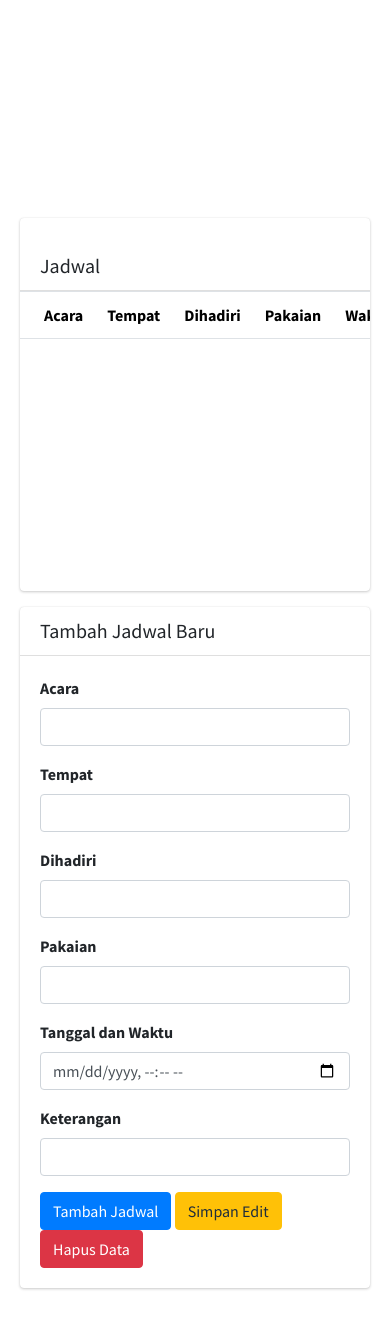
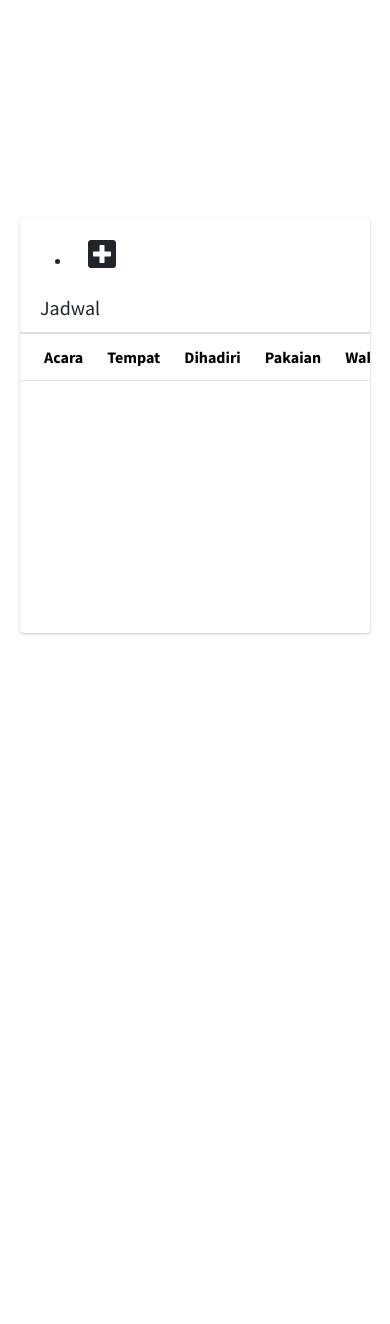
Before and after one commit to MuhammadIrwanFirdaus/full-kalender, a PHP site: page / in a window 390 px wide. Shown: the part 753-2077 px from the top of the page. After the commit the page ends 1388 px from the top, so only its background shows below. Run offline with PHP 8.4, Linux system fonts and the light colour scheme; data comes from the database, SQL or seed files in the repository; lists and menus that the app fills with data are empty; some libraries are stand-ins or nearby versions.

Commit message:
update navbar form

```diff
--- /dev/null
+++ b/dist/css/kalender.css
@@ -0,0 +1,112 @@
+  /* Warna latar belakang untuk baris ganjil */
+  table tr:nth-child(odd) {
+    background-color: #f2f2f2;
+}
+
+
+#calendar {
+    background-color: blue;
+    color:black; /* Atur warna teks agar kontras dengan latar belakang */
+}
+  /* Gaya hover pada baris tabel */
+table tr:hover {
+    background-color: #ddd;
+}
+.navbar {
+    z-index: 2;
+}
+        /* Memusatkan kontainer secara horizontal */
+        .container {
+            margin: 0 auto;
+            text-align: center; /* Memusatkan isi secara horizontal */
+            max-width: 800px; /* Tetapkan lebar maksimum sesuai kebutuhan */
+        }
+
+        /* Memusatkan kontainer secara vertikal (opsional) */
+        .container {
+            height: 100vh; /* Tetapkan tinggi tertentu atau gunakan metode lain untuk menentukan tinggi */
+            display: flex;
+            flex-direction: column;
+            justify-content: center;
+        }
+
+#notification {
+        background-color: #f8f8f8;
+        border: 1px solid #ddd;
+        padding: 10px;
+        margin-top: 10px;
+        text-align: center;
+    }
+
+    /* Kalender styling */
+#calendar {
+    max-width: 800px;
+    margin: 0 auto;
+    z-index: 1;
+    margin-left: 10px;
+    position: relative;
+}
+
+#content {
+    flex: 1; /* Ini akan mengisi sisa ruang di sebelah kanan sidebar */
+    padding: 20px; /* Atur jarak dari tepi konten utama */
+    z-index: 1;
+}
+#addEventForm {
+            display: none;
+            max-width: 600px; /* Sesuaikan lebar maksimum sesuai kebutuhan Anda */
+    margin: 0 auto; /* Memusatkan form secara horizontal */
+}
+.close-button {
+    float: right; /* Menggeser tombol ke kiri */
+    margin-left: 60px; /* Memberi jarak sebelah kanan tombol "close" */
+    background: none;
+    border: none;
+    cursor: pointer;
+    font-size: 16px;
+    color: red; /* Warna merah untuk tombol "close" */
+}
+
+.fa-plus-square {
+    font-size: 32px; /* Sesuaikan ukuran ikon sesuai kebutuhan Anda */
+}
+        /* Center the form navbar horizontally and vertically */
+        .form-navbar {
+            display: flex;
+            justify-content: left; /* Horizontal centering */
+            align-items: center; /* Vertical centering */
+        }
+
+           /* Tambahkan gaya CSS untuk mengatur tampilan responsif */
+           @media (max-width: 768px) {
+            .wrapper {
+                padding-left: 0; /* Hapus padding kiri pada wrapper */
+
+            }
+            .form-control {
+                max-width: 100%; /* Maksimum lebar input saat layar kecil */
+            }
+
+            .wrapper.toggled {
+                padding-left: 250px; /*Kembalikan padding kiri saat sidebar terbuka */
+            }
+
+            /* Tambahkan gaya CSS untuk mengatur tampilan kalender dan tabel pada layar kecil */
+            #calendar {
+                margin-left: -15px; /* Koreksi margin untuk kalender */
+            }
+
+            .card-title {
+                font-size: 1.25rem; /* Ukuran font judul card */
+            }
+        }
+
+        .button-with-margin {
+    margin: 10px; /* Sesuaikan nilai 10px sesuai dengan kebutuhan jarak yang Anda inginkan */
+}
+
+                    /* CSS untuk tabel responsif */
+            .responsive-table {
+                overflow-x: auto;
+                white-space: nowrap;
+            }
--- a/index.php
+++ b/index.php
@@ -13,97 +13,17 @@
 <!-- Theme style -->
     <link rel="stylesheet" href="dist/css/adminlte.min.css">
 
+    <link rel="stylesheet" href="dist/css/kalender.css">
+
     <script src="assets/jquery.min.js"></script>
     <script src="assets/jquery-ui.min.js"></script>
     <script src="assets/moment.min.js"></script>
     <script src="assets/fullcalendar.min.js"></script>
     <script src="plugin-fa/bootstrap/js/bootstrap.bundle.min.js"></script>
 
-    <style>
-  /* Warna latar belakang untuk baris ganjil */
-table tr:nth-child(odd) {
-    background-color: #f2f2f2;
-}
-
-#calendar {
-    background-color: blue;
-    color:black; /* Atur warna teks agar kontras dengan latar belakang */
-}
-  /* Gaya hover pada baris tabel */
-table tr:hover {
-    background-color: #ddd;
-}
-        /* Memusatkan kontainer secara horizontal */
-        .container {
-            margin: 0 auto;
-            text-align: center; /* Memusatkan isi secara horizontal */
-            max-width: 800px; /* Tetapkan lebar maksimum sesuai kebutuhan */
-        }
-
-        /* Memusatkan kontainer secara vertikal (opsional) */
-        .container {
-            height: 100vh; /* Tetapkan tinggi tertentu atau gunakan metode lain untuk menentukan tinggi */
-            display: flex;
-            flex-direction: column;
-            justify-content: center;
-        }
-
-#notification {
-        background-color: #f8f8f8;
-        border: 1px solid #ddd;
-        padding: 10px;
-        margin-top: 10px;
-        text-align: center;
-    }
-
-    /* Kalender styling */
-#calendar {
-    max-width: 800px;
-    margin: 0 auto;
-    z-index: 1;
-    margin-left: 10px;
-    position: relative;
-}
-
-#content {
-    flex: 1; /* Ini akan mengisi sisa ruang di sebelah kanan sidebar */
-    padding: 20px; /* Atur jarak dari tepi konten utama */
-}
+</head>
 
 
-           /* Tambahkan gaya CSS untuk mengatur tampilan responsif */
-           @media (max-width: 768px) {
-            .wrapper {
-                padding-left: 0; /* Hapus padding kiri pada wrapper */
-
-            }
-            .form-control {
-                max-width: 100%; /* Maksimum lebar input saat layar kecil */
-            }
-
-            .wrapper.toggled {
-                padding-left: 250px; /*Kembalikan padding kiri saat sidebar terbuka */
-            }
-
-            /* Tambahkan gaya CSS untuk mengatur tampilan kalender dan tabel pada layar kecil */
-            #calendar {
-                margin-left: -15px; /* Koreksi margin untuk kalender */
-            }
-
-            .card-title {
-                font-size: 1.25rem; /* Ukuran font judul card */
-            }
-        }
-
-                    /* CSS untuk tabel responsif */
-            .responsive-table {
-                overflow-x: auto;
-                white-space: nowrap;
-            }
-
-</style>
-
-</head>
 <body>
     <div class="wrapper">
                     <!-- Sidebar -->
@@ -131,8 +51,6 @@ table tr:hover {
             <br>
             <div class="container">
                 <div id="calendar"></div>
-                <!-- <div id="notification"></div> -->
-
             </div>
 
             <?php
@@ -153,7 +71,66 @@ table tr:hover {
                 <div class="col-12">
                     <div class="card">
                     <div class="card-header">
-                        <br>
+                    <div>
+                <!-- Formulir untuk menambahkan data baru -->
+        <ul class="form-navbar ml-auto">
+        <li class="nav-item dropdown">
+            <a class="nav-link" data-toggle="dropdown" href="#" aria-expanded="false">
+                <i class="fas fa-plus-square" id="showFormButton"></i>
+            </a>
+            <div class="dropdown-menu dropdown-menu-lg dropdown-menu-right" style="center: inherit; center: 0px;">
+            <div class="row">
+            <div class="col-12">
+                <div class="card">
+                    <div class="card-header">
+                        <h3 class="card-title">Tambah Jadwal Baru</h3>
+                        <button class="close-button" onclick="closeFormNavbar()">
+                    <i class="fas fa-times"></i> <!-- Ikon X (close) -->
+                </button>
+                    </div>
+                    <!-- Formulir -->
+                    <div class="card-body">
+                        <form id="addEventForm">
+                            <div class="form-group">
+                                <label for="title">Acara</label>
+                                <input type="text" class="form-control" id="title" name="title" required>
+                            </div>
+                            <div class="form-group">
+                                <label for="tempat">Tempat</label>
+                                <input type="text" class="form-control" id="tempat" name="tempat" required>
+                            </div>
+                            <div class="form-group">
+                                <label for="dihadiri">Dihadiri</label>
+                                <input type="text" class="form-control" id="dihadiri" name="dihadiri" required>
+                            </div>
+                            <div class="form-group">
+                                <label for="pakaian">Pakaian</label>
+                                <input type="text" class="form-control" id="pakaian" name="pakaian" required>
+                            </div>
+                            <div class="form-group">
+                                <label for="tanggal">Tanggal dan Waktu</label>
+                                <input type="datetime-local" class="form-control" id="tanggal" name="tanggal" required>
+                            </div>
+                            <div class="form-group">
+                                <label for="keterangan">Keterangan</label>
+                                <input type="text" class="form-control" id="keterangan" name="keterangan" required>
+                            </div>
+
+                            <button type="button" class="btn btn-primary button-with-margin" id="addEventButton">Tambah Jadwal</button>
+                            <button type="button" class="btn btn-warning button-with-margin" id="editEventButton">Simpan Edit</button>
+                            <button type="button" class="btn btn-danger button-with-margin" id="deleteEventButton">Hapus Data</button>
+                            <button type="button" class="btn btn-secondary button-with-margin" id="cancelButton">Batal</button>
+
+
+                        </form>
+                    </div>
+                </div>
+            </div>
+        </div>
+            </div>
+        </li>
+    </ul>
+    </div>
                         <h3 class="card-title">Jadwal</h3>
                     </div>
                     <!-- /.card-header -->
@@ -191,50 +168,6 @@ table tr:hover {
                 </div>
                 </div>
 
-                <!-- Formulir untuk menambahkan data baru -->
-        <div class="row">
-            <div class="col-12">
-                <div class="card">
-                    <div class="card-header">
-                        <h3 class="card-title">Tambah Jadwal Baru</h3>
-                    </div>
-                    <!-- Formulir -->
-                    <div class="card-body">
-                        <form id="addEventForm">
-                            <div class="form-group">
-                                <label for="title">Acara</label>
-                                <input type="text" class="form-control" id="title" name="title" required>
-                            </div>
-                            <div class="form-group">
-                                <label for="tempat">Tempat</label>
-                                <input type="text" class="form-control" id="tempat" name="tempat" required>
-                            </div>
-                            <div class="form-group">
-                                <label for="dihadiri">Dihadiri</label>
-                                <input type="text" class="form-control" id="dihadiri" name="dihadiri" required>
-                            </div>
-                            <div class="form-group">
-                                <label for="pakaian">Pakaian</label>
-                                <input type="text" class="form-control" id="pakaian" name="pakaian" required>
-                            </div>
-                            <div class="form-group">
-                                <label for="tanggal">Tanggal dan Waktu</label>
-                                <input type="datetime-local" class="form-control" id="tanggal" name="tanggal" required>
-                            </div>
-                            <div class="form-group">
-                                <label for="keterangan">Keterangan</label>
-                                <input type="text" class="form-control" id="keterangan" name="keterangan" required>
-                            </div>
-
-                            <button type="button" class="btn btn-primary" id="addEventButton">Tambah Jadwal</button>
-                            <button type="button" class="btn btn-warning" id="editEventButton">Simpan Edit</button>
-                            <button type="button" class="btn btn-danger" id="deleteEventButton">Hapus Data</button>
-
-                        </form>
-                    </div>
-                </div>
-            </div>
-        </div>
         </div>
         </div>
 
@@ -273,12 +206,12 @@ table tr:hover {
 
                                 // Simpan ID acara yang akan diubah untuk referensi
                                 EventId = event.id;
+
                             },
 
                             eventDrop: function(event) {
                                 var title = event.title;
                                 var id = event.id;
-    var keterangan = event.keterangan; // Ambil keterangan yang sudah ada
 
                                 // Dapatkan tanggal dari tanggal yang telah dipilih dari kalender
                                 var date = moment(event.start).format("YYYY-MM-DD");
@@ -293,7 +226,10 @@ table tr:hover {
                                 var start = moment(dateTime, "YYYY-MM-DD HH:mm").format("Y-MM-DD HH:mm:ss");
                                 var end = moment(dateTime, "YYYY-MM-DD HH:mm").format("Y-MM-DD HH:mm:ss");
 
-    //perintah ajax lempar data untuk disimpan
+                                // Ambil keterangan dari event yang sedang di-drop
+                                var keterangan = event.keterangan;
+
+                                // Perintah ajax lempar data untuk disimpan
                                 $.ajax({
                                     url : "ubah.php",
                                     type : "POST",
@@ -304,13 +240,13 @@ table tr:hover {
                                         pakaian: event.pakaian,
                                         start: start,
                                         end: end,
-            keterangan: event.keterangan, // Kirim keterangan yang sudah ada
+                                        keterangan: keterangan, // Sertakan keterangan
                                         id : id
                                     },
                                     success :function(){
-            //jika simpan sukses refresh kalender dan tampilkan pesan
+                                        // Jika simpan sukses, refresh kalender dan tampilkan pesan
                                         calendar.fullCalendar('refetchEvents');
-            alert('ubah jadwal Sukses dan klik ok untuk refresh....!');
+                                        alert('Ubah jadwal sukses, klik OK untuk refresh....!');
                                         location.reload();
                                     }
                                 });
@@ -433,26 +369,29 @@ table tr:hover {
                                             });
                                         }
                                     });
-                                        // Mendapatkan tanggal hari ini dalam format YYYY-MM-DD
-                                        // var today = moment().format('YYYY-MM-DD');
+                                    $("#cancelButton").on("click", function () {
+                                        // Hapus isi semua elemen dalam formulir
+                                        $("#title").val("");
+                                        $("#tempat").val("");
+                                        $("#dihadiri").val("");
+                                        $("#pakaian").val("");
+                                        $("#tanggal").val("");
+                                        $("#keterangan").val("");
+                                    });
 
-                                        // // Menyaring acara-acara yang tanggalnya sama dengan hari ini
-                                        // var eventsToday = calendar.fullCalendar('clientEvents', function(event) {
-                                        //     return event.start.format('YYYY-MM-DD') === today;
-                                        // });
+                                            // JavaScript untuk mengontrol tampilan dropdown formulir
+        document.getElementById("showFormButton").addEventListener("click", function () {
+            document.getElementById("addEventForm").style.display = "block";
+        });
 
-                                        // // Jika ada acara hari ini, tampilkan notifikasi
-                                        // if (eventsToday.length > 0) {
-                                        //     var notificationText = 'Jadwal hari ini:';
-                                        //     eventsToday.forEach(function(event) {
-                                        //         notificationText += '<br>' + event.title + ' - ' + event.start.format('HH:mm');
-                                        //     });
-                                        //     $('#notification').html(notificationText);
-                                        // } else {
-                                        //     $('#notification').html('Tidak ada jadwal hari ini.');
-                                        // }
 
-                });//aaaaaaaaaaaaaaaaaaaaa
+        function closeFormNavbar() {
+    // Sembunyikan atau tutup form navbar
+    document.getElementById("addEventForm").style.display = "none";
+}
+
+
+                });//a
 
 
             </script>
```
Lines whose indentation alone changed are shown as unchanged.
